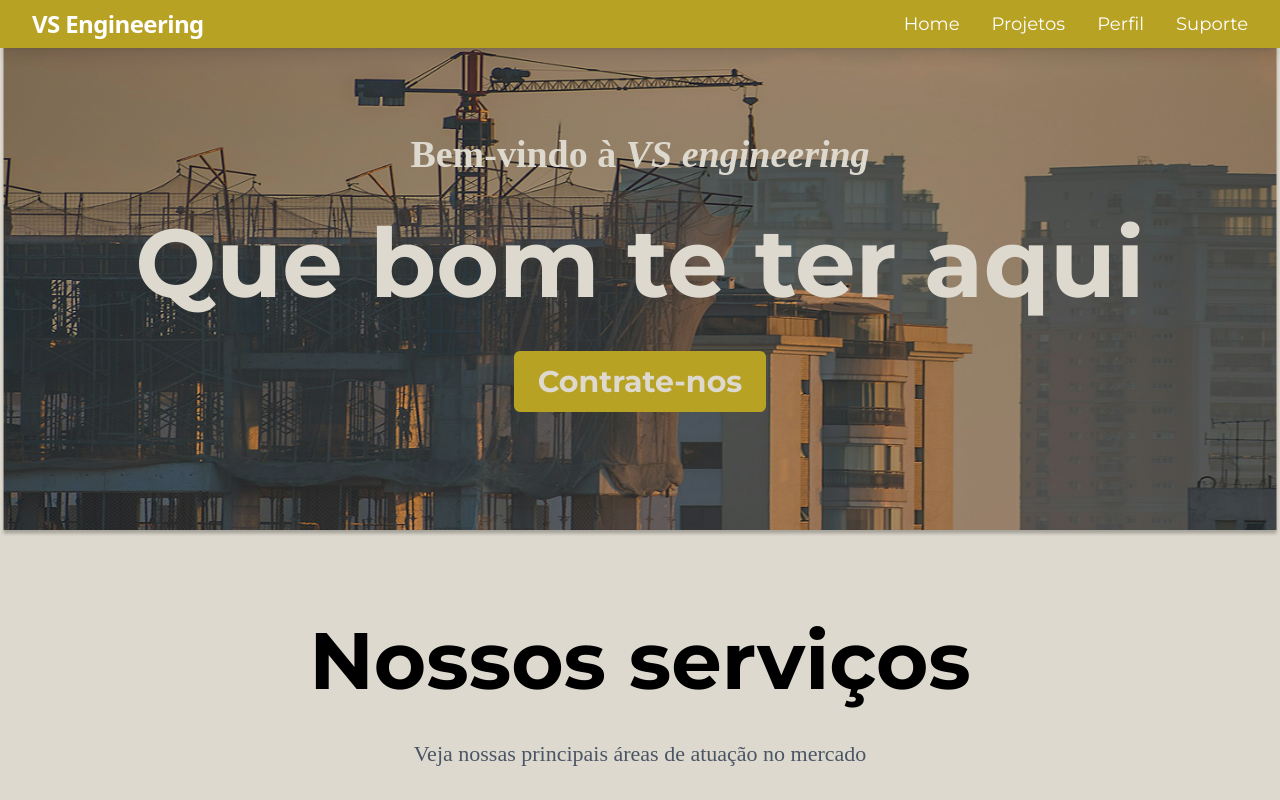
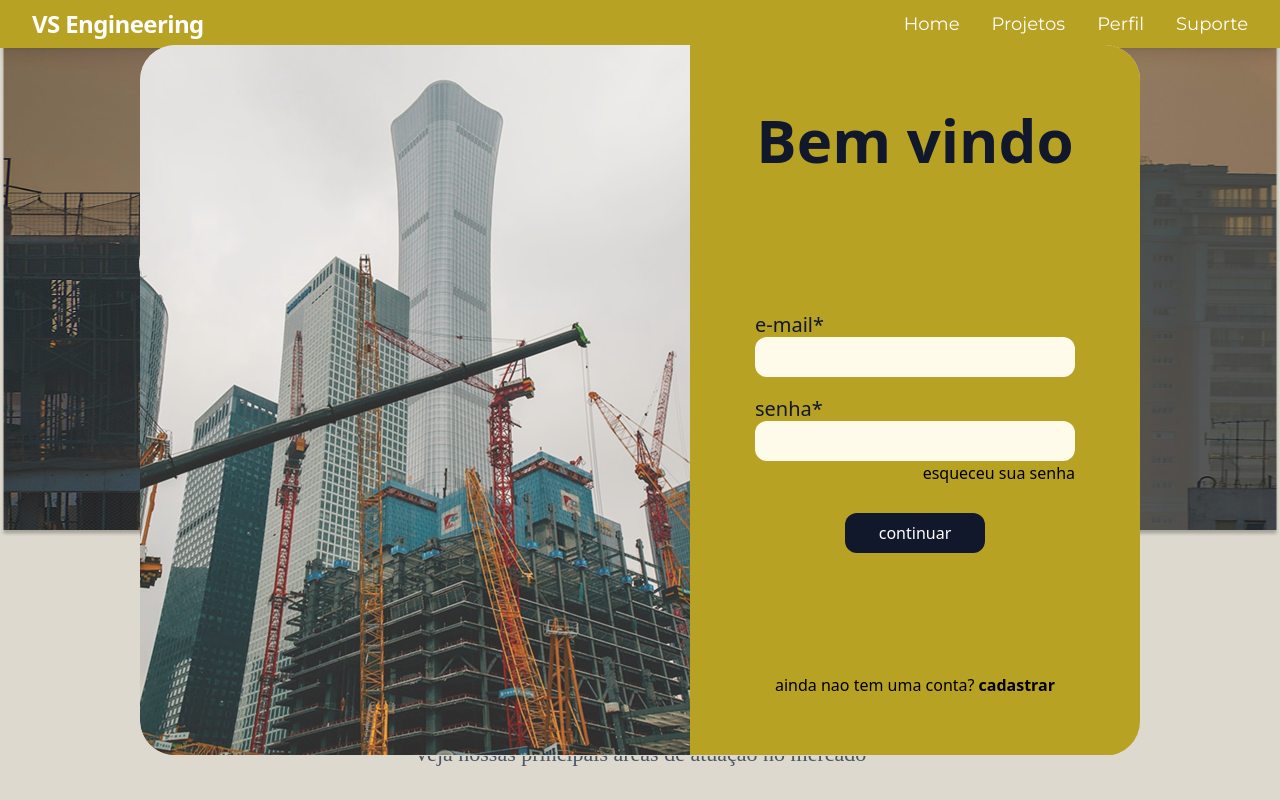
Before and after one commit to victoredu25/projeto_VSengenharia, a React (Vite) app: page / in a window 1280 px wide. Both pictures are taken after a click on the link "Perfil". Shown: the top 800 px of the page. Built offline with nearby package versions, Linux system fonts and the light colour scheme.

Commit message:
adicionando tela de login e integracao com o backend

```diff
--- a/src/App.jsx
+++ b/src/App.jsx
@@ -1,21 +1,46 @@
+import { useState, useEffect } from "react";
 import Navbar from "./components/Navbar";
 import Banner from "./components/Banner";
 import Historia from "./components/Historia";
 import Servicos from "./components/Servicos";
 import NossoTime from "./components/NossoTime";
 import ContatoSection from "./components/ContateNos";
+import PopupLogin from "./components/PopupLogin";
 
 function App() {
+  const [mostrarPopup, setMostrarPopup] = useState(false);
+
+  const abrirPopup = () => setMostrarPopup(true);
+  const fecharPopup = () => setMostrarPopup(false);
+
+  // Travar o scroll da página quando o popup estiver aberto
+  useEffect(() => {
+    if (mostrarPopup) {
+      document.body.style.overflow = "hidden";
+    } else {
+      document.body.style.overflow = "auto";
+    }
+
+    return () => {
+      document.body.style.overflow = "auto";
+    };
+  }, [mostrarPopup]);
+
   return (
     <>
-      <Navbar />
+      <Navbar onPerfilClick={abrirPopup} />
+
       <main className="w-screen min-h-screen overflow-hidden bg-[#DDD9CE]">
-        <Banner></Banner>
-        <Servicos></Servicos>
-        <Historia></Historia>
-        <NossoTime></NossoTime>
-        <ContatoSection></ContatoSection>
+        <Banner />
+        <Servicos />
+        <Historia />
+        <NossoTime />
+        <ContatoSection />
       </main>
+
+      {mostrarPopup && (
+        <PopupLogin onClose={fecharPopup} />
+      )}
     </>
   );
 }
--- a/src/components/Navbar.jsx
+++ b/src/components/Navbar.jsx
@@ -1,8 +1,7 @@
-export default function Navbar() {
+export default function Navbar({ onPerfilClick }) {
   return (
     <nav className="fixed top-0 w-full z-50 bg-[#B8A224] text-white py-2 shadow-lg">
       <div className="max-w-7xl mx-auto px-8 flex justify-between items-center">
-
         <span className="text-2xl font-bold tracking-tight">
           VS Engineering
         </span>
@@ -24,6 +23,10 @@ export default function Navbar() {
           </a>
           <a
             href="#"
+            onClick={(e) => {
+              e.preventDefault();
+              onPerfilClick(); // abre o popup
+            }}
             className="text-lg font-medium hover:text-blue-400 transition-colors duration-300"
             style={{ fontFamily: "'Montserrat', sans-serif" }}
           >
--- /dev/null
+++ b/src/components/PopupLogin.jsx
@@ -0,0 +1,170 @@
+import { useState } from "react";
+import FotoLogin from "../assets/FotoLogin.png";
+
+export default function PopupLogin({ onClose }) {
+  const [tela, setTela] = useState("login");
+
+  const [username, setUsername] = useState("");
+  const [email, setEmail] = useState("");
+  const [password, setPassword] = useState("");
+  const [confirmPassword, setConfirmPassword] = useState("");
+
+  const irParaRegistro = () => setTela("register");
+  const irParaLogin = () => setTela("login");
+
+  const handleRegister = async () => {
+    if (password !== confirmPassword) {
+      alert("As senhas não coincidem!");
+      return;
+    }
+
+    try {
+      const response = await fetch("https://backendvsengenharia.onrender.com/register", {
+        method: "POST",
+        headers: {
+          "Content-Type": "application/json",
+        },
+        body: JSON.stringify({ username, email, password }),
+      });
+
+      const data = await response.json();
+
+      if (response.ok) {
+        alert("Conta criada com sucesso!");
+        irParaLogin();
+      } else {
+        alert(data.message || "Erro ao registrar.");
+      }
+    } catch (error) {
+      console.error("Erro ao registrar:", error);
+      alert("Erro ao registrar.");
+    }
+  };
+
+  return (
+    <div
+      className="fixed inset-0 flex items-center justify-center z-50"
+      onClick={onClose}
+    >
+      <div
+        className="w-[1000px] h-[711px] rounded-[35px] overflow-hidden bg-[#ddd9CE]"
+        onClick={(e) => e.stopPropagation()}
+      >
+        <div
+          className={`w-[200%] h-full flex transition-transform duration-500 ease-in-out ${
+            tela === "register" ? "-translate-x-1/2" : "translate-x-0"
+          }`}
+        >
+          {/* Tela Login */}
+          <div className="w-1/2 h-full flex">
+            <div className="w-[550px] h-[710px]">
+              <img src={FotoLogin} alt="contrucao" />
+            </div>
+
+            <div className="bg-[#b8a224] w-[450px] h-[710px] flex flex-col items-center gap-[120px] px-[42px] py-[50px]">
+              <h1 className="text-[60px] font-bold mb-2 text-[#12182b]">Bem vindo</h1>
+
+              <div className="flex flex-col items-center gap-[30px]">
+                <div className="flex flex-col items-center w-[320px] h-[170px]">
+                  <div className="w-[320px] h-[148px] flex flex-col items-center gap-[20px]">
+                    <div className="w-[320px] h-[64px]">
+                      <div className="w-[320px] h-[24px] text-left flex items-center">
+                        <p className="text-[20px] text-[#12182b]">e-mail*</p>
+                      </div>
+                      <input className="w-[320px] h-[40px] rounded-[12px] bg-amber-50" />
+                    </div>
+
+                    <div className="w-[320px] h-[64px] flex flex-col items-center">
+                      <div className="w-[320px] h-[24px] text-left flex items-center">
+                        <p className="text-[20px] text-[#12182b]">senha*</p>
+                      </div>
+                      <input className="w-[320px] h-[40px] rounded-[12px] bg-amber-50" />
+                    </div>
+                  </div>
+
+                  <div className="w-[320px] h-[19px] text-right">
+                    <p>esqueceu sua senha</p>
+                  </div>
+                </div>
+
+                <button className="w-[140px] h-[40px] bg-[#12182b] rounded-[12px] hover:scale-105 transition-transform cursor-pointer">
+                  <p className="text-white">continuar</p>
+                </button>
+              </div>
+
+              <div className="flex flex-row gap-1">
+                <p>ainda nao tem uma conta?</p>
+                <button
+                  onClick={irParaRegistro}
+                  className="hover:scale-105 transition-transform cursor-pointer font-bold"
+                >
+                  cadastrar
+                </button>
+              </div>
+            </div>
+          </div>
+
+          {/* Tela Criar Conta */}
+          <div className="w-1/2 h-full bg-[#12182b] flex flex-col justify-center items-center gap-[50px]">
+            <h2 className="text-white text-[48px] font-bold">Insira seus dados abaixo:</h2>
+
+            <div className="w-[320px] h-[350px] flex flex-col items-center gap-[20px]">
+              <div className="w-[320px] h-[64px]">
+                <div className="w-[320px] h-[24px] text-left flex items-center">
+                  <p className="text-[20px] text-white">nome de usuario</p>
+                </div>
+                <input
+                  value={username}
+                  onChange={(e) => setUsername(e.target.value)}
+                  className="w-[320px] h-[40px] rounded-[12px] bg-amber-50"
+                />
+              </div>
+
+              <div className="w-[320px] h-[64px]">
+                <div className="w-[320px] h-[24px] text-left flex items-center">
+                  <p className="text-[20px] text-white">digite seu email</p>
+                </div>
+                <input
+                  value={email}
+                  onChange={(e) => setEmail(e.target.value)}
+                  className="w-[320px] h-[40px] rounded-[12px] bg-amber-50"
+                />
+              </div>
+
+              <div className="w-[320px] h-[64px]">
+                <div className="w-[320px] h-[24px] text-left flex items-center">
+                  <p className="text-[20px] text-white">crie sua senha</p>
+                </div>
+                <input
+                  type="password"
+                  value={password}
+                  onChange={(e) => setPassword(e.target.value)}
+                  className="w-[320px] h-[40px] rounded-[12px] bg-amber-50"
+                />
+              </div>
+
+              <div className="w-[320px] h-[64px]">
+                <div className="w-[320px] h-[24px] text-left flex items-center">
+                  <p className="text-[20px] text-white">confirme sua senha</p>
+                </div>
+                <input
+                  type="password"
+                  value={confirmPassword}
+                  onChange={(e) => setConfirmPassword(e.target.value)}
+                  className="w-[320px] h-[40px] rounded-[12px] bg-amber-50"
+                />
+              </div>
+            </div>
+
+            <button
+              onClick={handleRegister}
+              className="bg-[#b8a224] text-[#12182b] font-bold px-4 py-2 rounded-[12px] hover:scale-105 transition-transform cursor-pointer"
+            >
+              Criar conta
+            </button>
+          </div>
+        </div>
+      </div>
+    </div>
+  );
+}
--- a/src/index.css
+++ b/src/index.css
@@ -7,7 +7,3 @@ body {
   padding: 0;
   overflow-x: hidden; /* Bloqueia scroll horizontal */
 }
-
-@theme {
-  --font-times: "Times New Roman", serif;
-}
```
Also changed, not shown: src/assets/FotoLogin.png (added).
